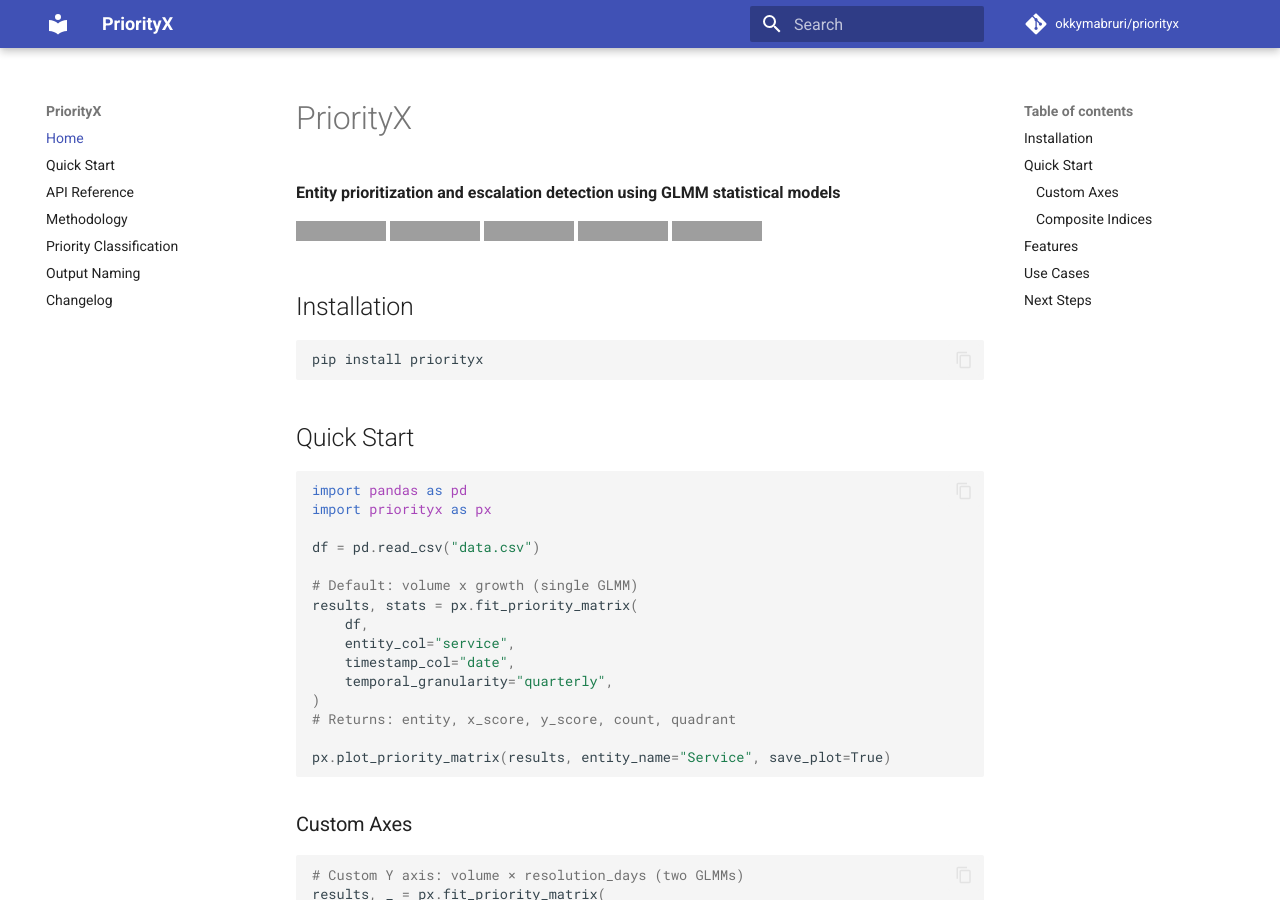
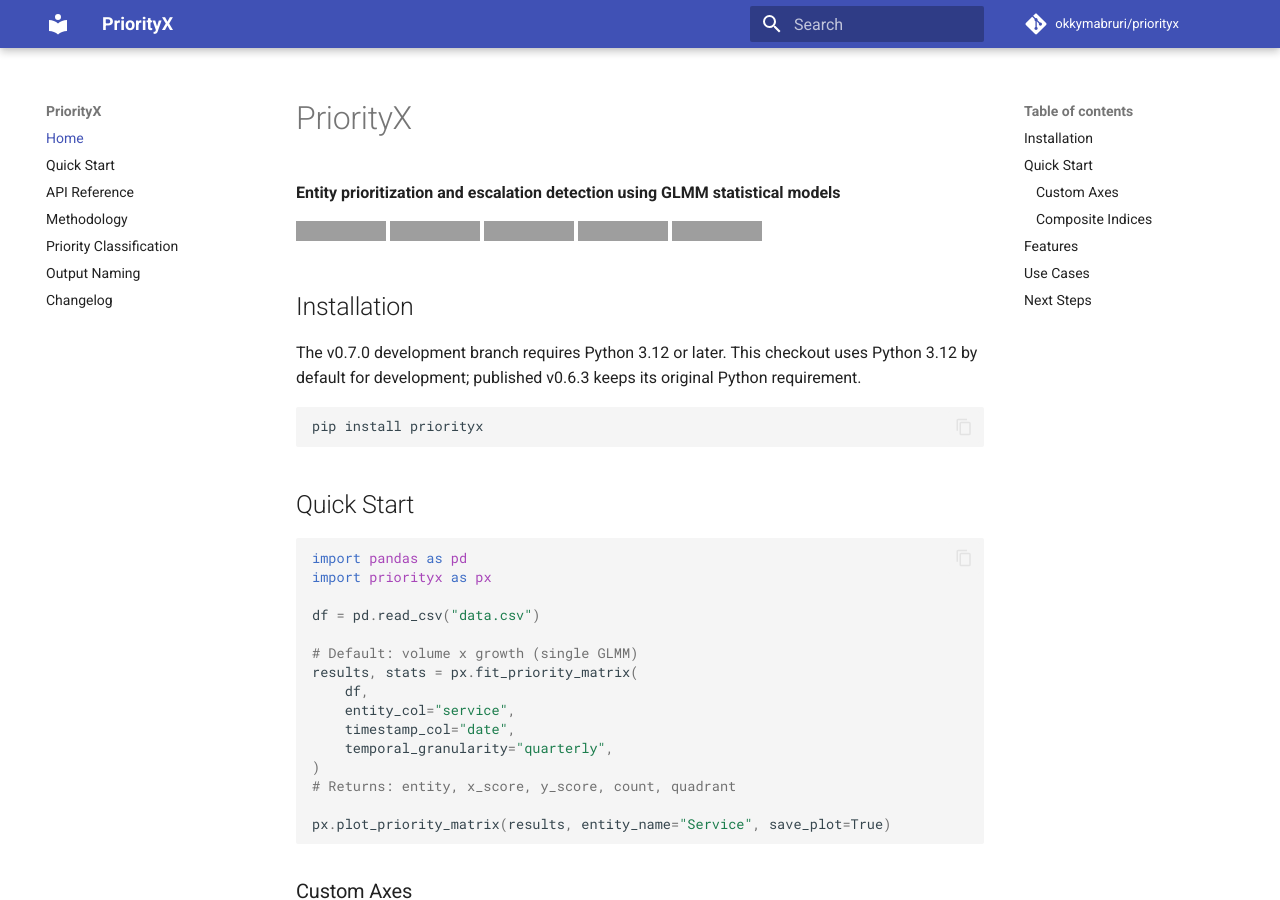
Before and after one commit to okkymabruri/priorityx, an MkDocs documentation site: the page built from docs/index.md, in a window 1280 px wide and 900 px high, cut to the strip 0-900 px from the top of the window. Built offline with MkDocs 1.6.1 and Material for MkDocs 9.7.7, drawn with Linux system fonts in a browser that asks for light colours; comment, search, counter and statistics services are not loaded; grey boxes are pictures that could not be loaded.

Commit message:
Require Python 3.12 and cover Python 3.12 through 3.14

````diff
--- a/docs/index.md
+++ b/docs/index.md
@@ -5,10 +5,14 @@
 [![PyPI version](https://badge.fury.io/py/priorityx.svg)](https://badge.fury.io/py/priorityx)
 [![Downloads](https://static.pepy.tech/badge/priorityx)](https://pepy.tech/project/priorityx)
 [![Tests](https://github.com/okkymabruri/priorityx/workflows/Tests/badge.svg)](https://github.com/okkymabruri/priorityx/actions)
-[![Python](https://img.shields.io/badge/python-3.10+-blue.svg)](https://www.python.org/downloads/)
+[![Python](https://img.shields.io/badge/python-3.12+-blue.svg)](https://www.python.org/downloads/)
 [![License](https://img.shields.io/badge/License-MIT-yellow.svg)](https://opensource.org/licenses/MIT)
 
 ## Installation
+
+The v0.7.0 development branch requires Python 3.12 or later. This checkout uses
+Python 3.12 by default for development; published v0.6.3 keeps its original Python
+requirement.
 
 ```bash
 pip install priorityx
````
Also changed, not shown: README.md (+5 -1 lines), docs/changelog.md (+8 -0 lines), pyproject.toml (+4 -3 lines), 4 other files.
